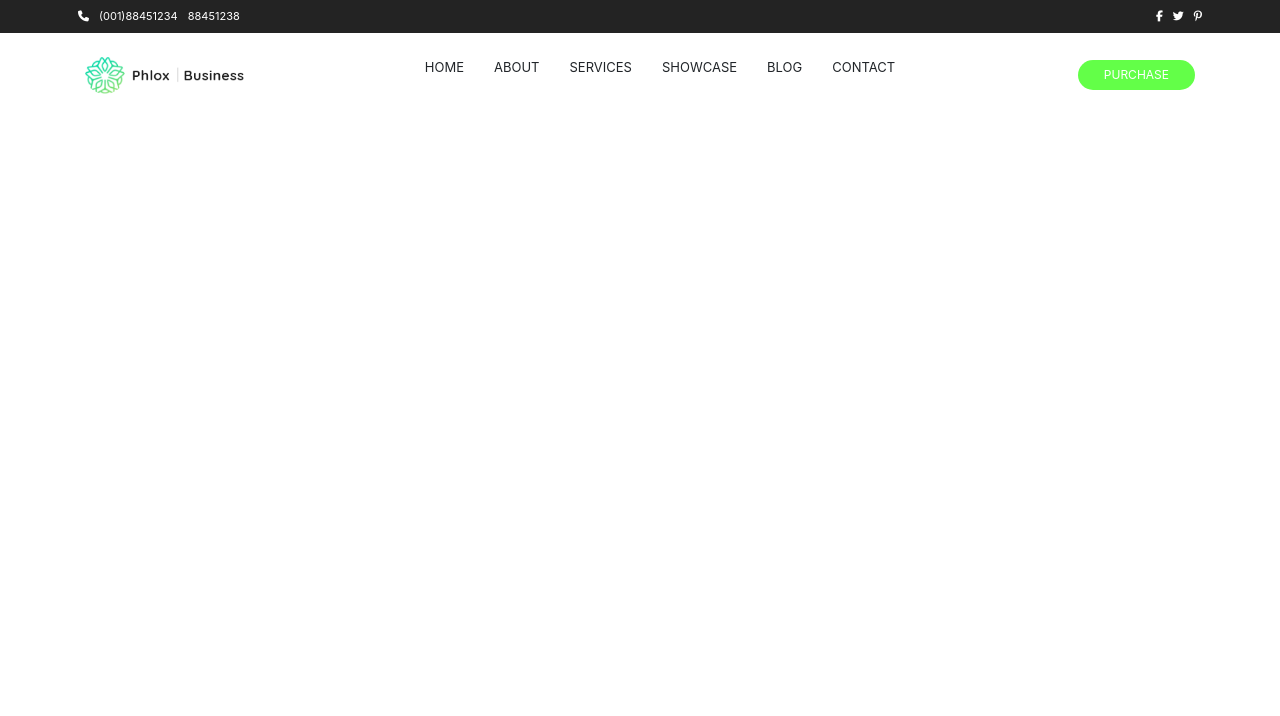
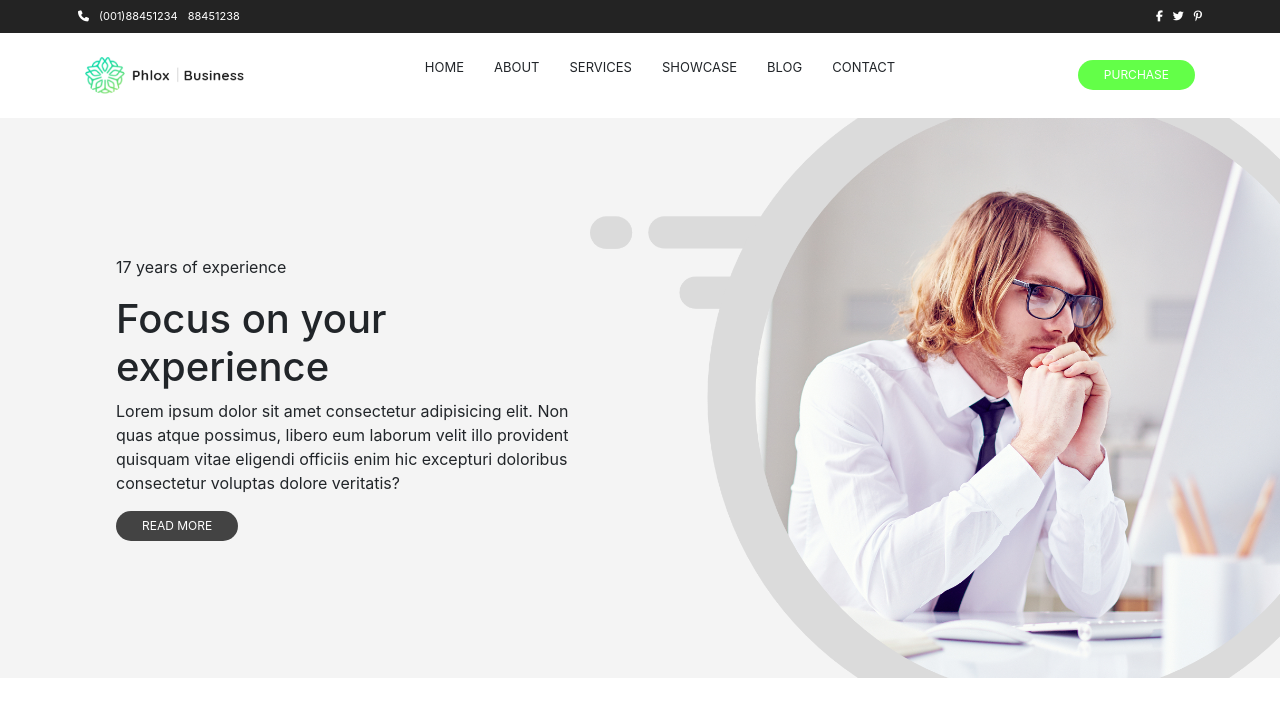
Before and after one commit to Onda-dev/proj-html-vuejs, a Vue app: page / in a window 1280 px wide. Shown: the top 716 px of the page. Built offline with nearby package versions, Linux system fonts and the light colour scheme.

Commit message:
Hero inserita

```diff
--- a/src/App.vue
+++ b/src/App.vue
@@ -1,17 +1,19 @@
 <template>
   <div id="app">
     <HeaderBase/>
+    <MainBase/>
   </div>
 </template>
 
 <script>
 import HeaderBase from './components/blocks/HeaderBase.vue'
-
+import MainBase from './components/blocks/MainBase.vue'
 
 export default {
   name: 'App',
   components: {
-    HeaderBase
+    HeaderBase,
+    MainBase,
 
   }
 }
--- /dev/null
+++ b/src/components/blocks/MainBase.vue
@@ -0,0 +1,18 @@
+<template>
+    <main>
+        <HeroSection/>
+    </main>
+</template>
+
+<script>
+import HeroSection from '../sections/HeroSection.vue'
+export default {
+  components: { HeroSection },
+    name: 'MainBase'
+}
+</script>
+
+
+<style lang="scss" scoped>
+
+</style>
--- /dev/null
+++ b/src/components/sections/HeroSection.vue
@@ -0,0 +1,34 @@
+<template>
+    <section>
+        <div class="hero d-flex justify-content-between align-items-center">
+            <div class="text-box">
+            <p>17 years of experience</p>
+            <h1>Focus on your experience</h1>
+            <p>Lorem ipsum dolor sit amet consectetur adipisicing elit. Non quas atque possimus, libero eum laborum velit illo provident quisquam vitae eligendi officiis enim hic excepturi doloribus consectetur voluptas dolore veritatis?</p>
+            <button type="button" class="grey-button">
+                read more
+            </button>
+        </div>
+            <img src="@/assets/img/hero.png" alt="">
+        </div>
+    </section>
+</template>
+
+<script>
+export default {
+    name: 'HeroSection'
+}
+</script>
+
+<style lang="scss" scoped>
+.hero {
+    height: 70vh;
+    background-color: rgb(244, 244, 244);
+    overflow: hidden;
+    padding-left: 7.25rem;
+    img {
+        height: 120%;
+        margin-right: -6.25rem;
+    }
+}
+</style>
```
Also changed, not shown: src/assets/img/hero.png (renamed from src/assets/img/Group-35-2x.png).
